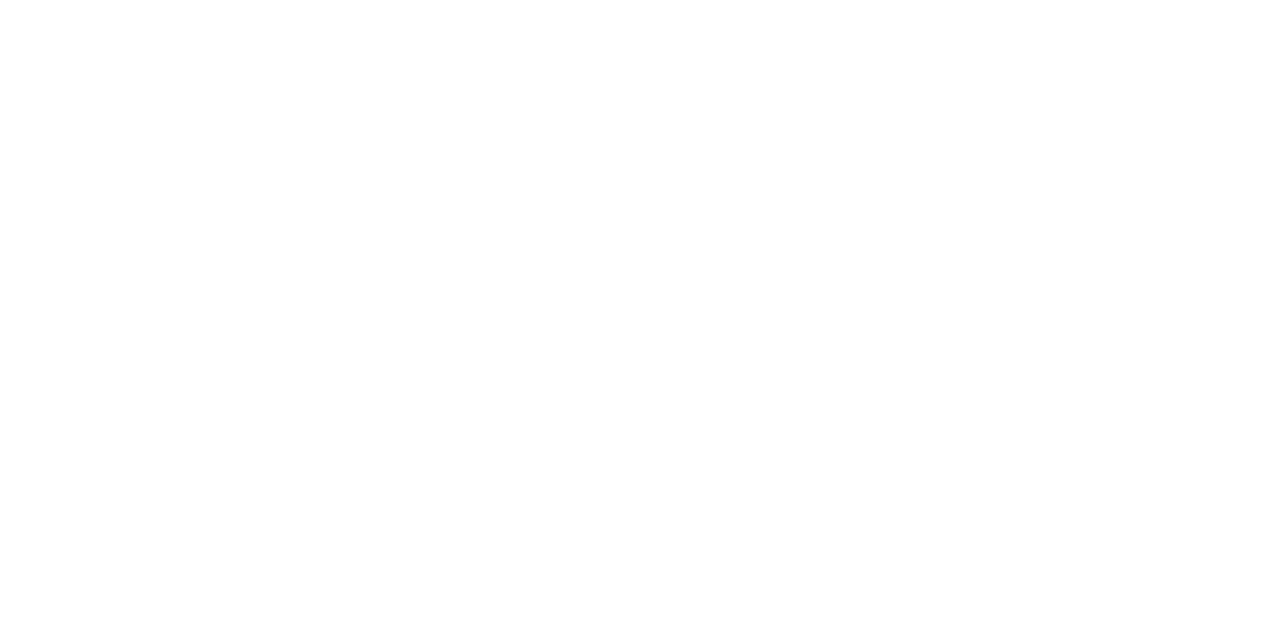
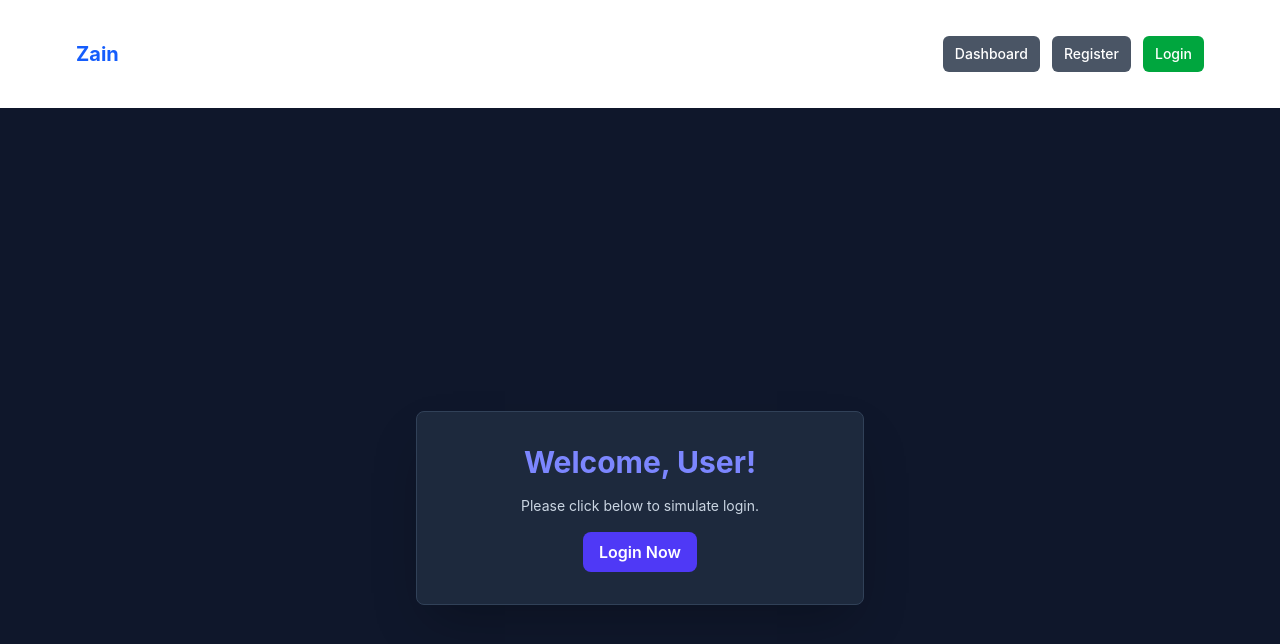
Before and after one commit to TheZainCode/react-week-3, a React (Vite) app: page /login in a window 1280 px wide. Before the commit this address had no page. Shown: the top 644 px of the page. Built offline with nearby package versions, Linux system fonts and the light colour scheme.

Commit message:
Add Authentication Architecture

```diff
--- a/src/App.jsx
+++ b/src/App.jsx
@@ -1,13 +1,25 @@
 import { BrowserRouter, Routes, Route, Navigate } from "react-router-dom";
 import Register from "./pages/Register";
+import Dashboard from "./pages/Dashboard";
+import Login from "./pages/Login";
+import ProtectedRoute from "./routes/ProtectedRoute";
+import Navbar from "./components/Navbar";
+import  { AuthProvider }  from "./context/AuthContext";
+
 function App(){
   return(
     <BrowserRouter>
+      <AuthProvider>
+        <Navbar />
         <Routes>
           <Route path="/" element={<Navigate to="/register" replace />} />
           <Route path="/register" element={<Register />} />
+          <Route path="/dashboard" element={<ProtectedRoute><Dashboard /></ProtectedRoute>} />
+          <Route path="/login" element={<Login />} />
         </Routes>
+      </AuthProvider>
     </BrowserRouter>
   )
 }
+
 export default App;
--- /dev/null
+++ b/src/components/Navbar.jsx
@@ -0,0 +1,18 @@
+import { NavLink } from "react-router-dom";
+export default function Navbar(){
+    const linkClass=(({isActive})=>
+        `rounded-md px-3 py-2 font-medium text-sm transition ${isActive ? "bg-green-600 text-white hover:bg-green-700" : "bg-gray-600 text-white hover:bg-gray-700"}`
+    )
+    return(
+    <nav className="p-6">
+        <div className="mx-auto max-w-6xl flex justify-between items-center text-center p-3">
+            <NavLink to="/" className="font-bold text-xl text-blue-600">Zain</NavLink>
+            <div className="flex jsutify-center iems-center text-center gap-3">
+                <NavLink to="/dashboard" className={linkClass}>Dashboard</NavLink>
+                <NavLink to="/register" end className={linkClass}>Register</NavLink>
+                <NavLink to="/login" className={linkClass}>Login</NavLink>
+            </div>
+        </div>
+    </nav>
+    )
+}
--- /dev/null
+++ b/src/context/AuthContext.jsx
@@ -0,0 +1,27 @@
+import { useState, useContext, createContext } from "react";
+const AuthContext=createContext(null);
+export function AuthProvider({children}){
+    const [ user, setUser ]=useState(null);
+    function Login(){
+        setUser({
+            name: "Zain",
+            role: "Frontend Developer"
+        });
+    }
+    function Logout(){
+        setUser(null);
+    }
+    const isAuthenticated=Boolean(user);
+    return(
+        <AuthContext.Provider value={{ user, isAuthenticated, Login, Logout }}>
+            {children}
+        </AuthContext.Provider>
+    )
+}
+export function useAuth(){
+    const context=useContext(AuthContext);
+    if(!context){
+        throw new Error("useAuth must be used in AuthProvider.")
+    }
+    return context;
+}
--- /dev/null
+++ b/src/pages/Dashboard.jsx
@@ -0,0 +1,17 @@
+export default function Dashboard() {
+    return (
+        <main className="mx-auto max-w-6xl p-6 text-white">
+            <section className="flex flex-col justify-center items-center text-center gap-4 p-3">
+                <h1 className="font-bold text-3xl text-emerald-400">Dashboard</h1>
+                <p className="text-xl font-semibold text-slate-300 mt-3">Today calculated data is given below.</p>
+            </section>
+            <section className="flex flex-col justify-center items-center text-center gap-4 bg-slate-800 border border-slate-700 rounded-lg shadow-xl p-6 mt-4">
+                <h2 className="text-lg font-bold text-indigo-400">Today Stats:</h2>
+                <div className="flex justify-center items-center gap-6">
+                    <h3 className="font-semibold text-xl">Sales: 15</h3>
+                    <h4 className="font-semibold text-md">Amount: $900</h4>
+                </div>
+            </section>
+        </main>
+    );
+}
--- /dev/null
+++ b/src/pages/Login.jsx
@@ -0,0 +1,35 @@
+import { useAuth } from "../context/AuthContext";
+
+export default function Login() {
+    const { isAuthenticated, user, Login, Logout } = useAuth();
+
+    return (
+        <div className="min-h-screen bg-slate-900 text-white flex items-center justify-center p-4">
+            <div className="max-w-md w-full bg-slate-800 p-8 rounded-lg shadow-2xl border border-slate-700 text-center space-y-4">
+                {isAuthenticated ? (
+                    <>
+                        <h1 className="font-bold text-3xl text-emerald-400">Welcome, {user?.name}! 🎉</h1>
+                        <p className="text-sm text-slate-300">You are logged in as {user?.role}.</p>
+                        <button
+                            className="px-4 py-2 bg-red-600 text-white rounded-lg hover:bg-red-500 cursor-pointer font-semibold transition-colors"
+                            onClick={Logout}
+                        >
+                            Logout
+                        </button>
+                    </>
+                ) : (
+                    <>
+                        <h1 className="font-bold text-3xl text-indigo-400">Welcome, User!</h1>
+                        <p className="text-sm text-slate-300">Please click below to simulate login.</p>
+                        <button
+                            className="px-4 py-2 bg-indigo-600 text-white rounded-lg hover:bg-indigo-500 cursor-pointer font-semibold transition-colors"
+                            onClick={Login}
+                        >
+                            Login Now
+                        </button>
+                    </>
+                )}
+            </div>
+        </div>
+    );
+}
--- /dev/null
+++ b/src/routes/ProtectedRoute.jsx
@@ -0,0 +1,6 @@
+import { useAuth } from "../context/AuthContext";
+import { Navigate } from "react-router-dom";
+export default function ProtectedRoute({ children }){
+    const { isAuthenticated }=useAuth();
+    return isAuthenticated ? children : <Navigate to="/login" replace />
+}
```
Lines whose indentation alone changed are shown as unchanged.
